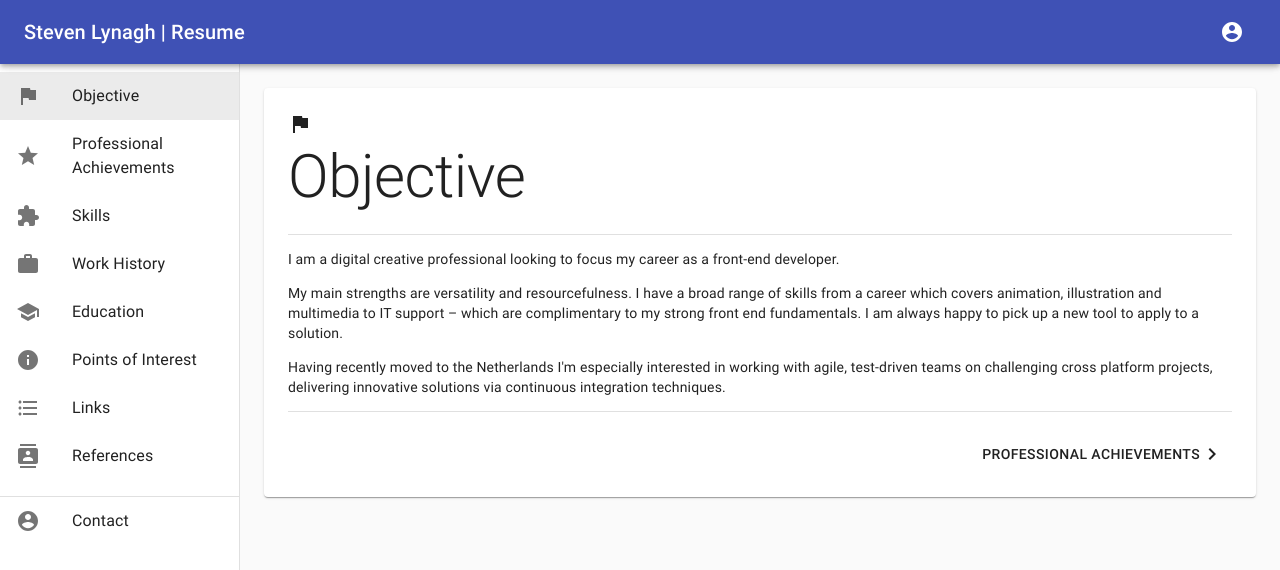
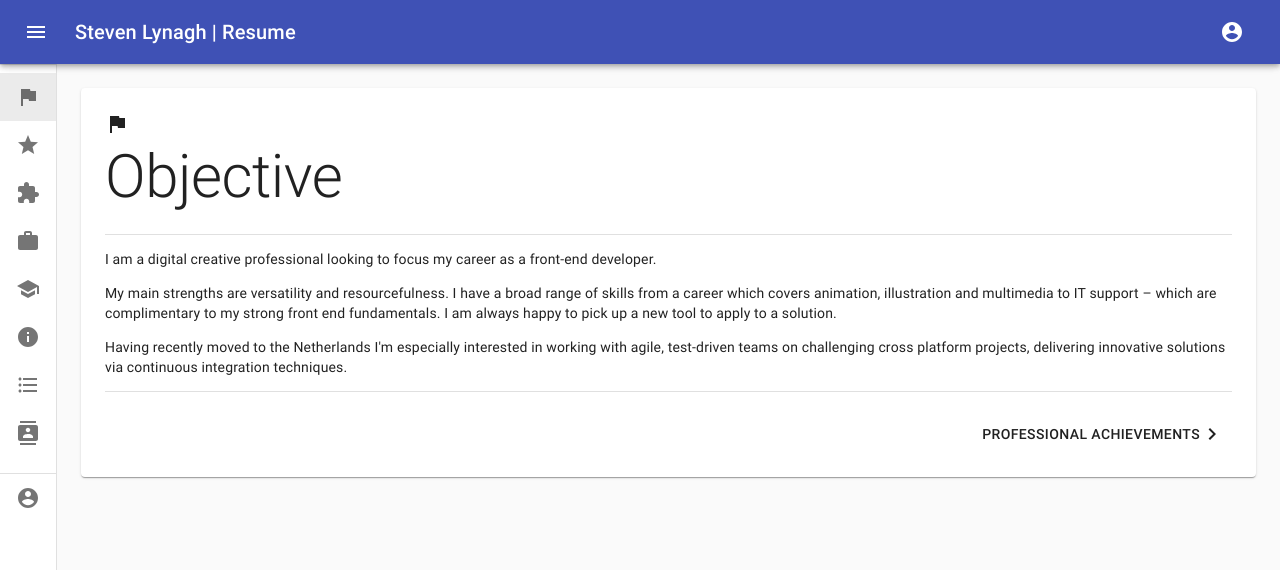
Before and after one commit to slynagh/resume-app, a React (Create React App) app: page / in a window 1280 px wide. Shown: the top 570 px of the page. Built offline with nearby package versions, Linux system fonts and the light colour scheme.

Commit message:
Added mini menu functionality

```diff
--- a/src/App.js
+++ b/src/App.js
@@ -1,25 +1,27 @@
 import React, { useState } from 'react';
+import clsx from 'clsx';
 
 //Material Components
 import Drawer from '@material-ui/core/Drawer';
 import CssBaseline from '@material-ui/core/CssBaseline';
 import { makeStyles } from '@material-ui/core/styles';
-import Hidden from '@material-ui/core/Hidden';
+import IconButton from '@material-ui/core/IconButton';
+//import Hidden from '@material-ui/core/Hidden';
 
 //Custom Components
+import Icon from './components/Icon';
 import AppBar from './components/AppBar';
 //import Footer from './components/Footer';
 import MainContentArea from './components/MainContentArea';
 import Menu from './components/Menu';
 
-//Content
-//import Objective from './content/Objective';
-
 //css
 import './css/App.css';
 import './css/fonts.css';
+import { Divider } from '@material-ui/core';
 
 const drawerWidth = "240px";
+const structure = require("./data/structure");
 
 const useStyles = makeStyles(theme => ({
   root: {
@@ -27,10 +29,42 @@ const useStyles = makeStyles(theme => ({
   },
   appBar: {
     zIndex: theme.zIndex.drawer + 1,
+    transition: theme.transitions.create(['width', 'margin'], {
+      easing: theme.transitions.easing.sharp,
+      duration: theme.transitions.duration.leavingScreen,
+    }),
+  },
+  appBarShift: {
+    marginLeft: drawerWidth,
+    width: `calc(100% - ${drawerWidth})`,
+    transition: theme.transitions.create(['width', 'margin'], {
+      easing: theme.transitions.easing.sharp,
+      duration: theme.transitions.duration.enteringScreen,
+    }),
   },
   drawer: {
     width: drawerWidth,
     flexShrink: 0,
+
+  },
+  drawerOpen: {
+    width: drawerWidth,
+    transition: theme.transitions.create('width', {
+      easing: theme.transitions.easing.sharp,
+      duration: theme.transitions.duration.enteringScreen,
+    }),
+  },
+  drawerClose: {
+    transition: theme.transitions.create('width', {
+      easing: theme.transitions.easing.sharp,
+      duration: theme.transitions.duration.leavingScreen,
+    }),
+    overflowX: 'hidden',
+    width: theme.spacing(7) + 1,
+    whiteSpace: 'nowrap',
+    // [theme.breakpoints.up('sm')]: {
+    //   width: theme.spacing(9) + 1,
+    // },
   },
   drawerPaper: {
     width: drawerWidth,
@@ -39,73 +73,82 @@ const useStyles = makeStyles(theme => ({
     flexGrow: 1,
     padding: theme.spacing(3),
   },
-  toolbar: theme.mixins.toolbar,
+  toolbar: {
+    display: 'flex',
+    alignItems: 'center',
+    justifyContent: 'flex-end',
+    padding: '0 8px',
+    ...theme.mixins.toolbar,
+  }
 }));
-
-const structure = require("./data/structure");
 
 function App(props) {
   const classes = useStyles();
-  const { container } = props;
-  const [mobileOpen, setMobileOpen] = useState(false);
+  //const { container } = props;
+  const [menuOpen, setMenuOpen] = useState(false);
   const [currentPageIndex, setCurrentPageIndex] = useState(0);
 
-  function update(toPageIndex){
+  function update(toPageIndex) {
     setCurrentPageIndex(toPageIndex);
   }
 
   function handleDrawerToggle() {
-    setMobileOpen(!mobileOpen);
+    console.log("App: handleDrawerToggle()")
+    setMenuOpen(!menuOpen);
   }
 
   return (
     <React.Fragment>
       <CssBaseline />
-      <div className={ classes.root }>
+      <div className={classes.root}>
 
-        <AppBar position="fixed" className={ classes.appBar } />
+        <AppBar
+          position="fixed"
+          className={clsx(
+            classes.appBar, {
+              [classes.appBarShift]: menuOpen,
+            }
+          )}
+          menuOpen={ menuOpen }
+          onMenuButtonClick={handleDrawerToggle}
+        />
 
-        <nav className={classes.drawer}>
-          {/* The implementation can be swapped with js to avoid SEO duplication of links. */}
-          <Hidden smUp implementation="css">
+        <Drawer
+          variant="permanent"
+          className={clsx(classes.drawer, {
+            [classes.drawerOpen]: menuOpen,
+            [classes.drawerClose]: !menuOpen,
+          })}
+          classes={{
+            paper: clsx({
+              [classes.drawerOpen]: menuOpen,
+              [classes.drawerClose]: !menuOpen,
+            }),
+          }}
+          open={menuOpen}
+        >
+          <div className={classes.toolbar}>
+            <IconButton onClick={handleDrawerToggle}
+            >
+              <Icon name="ChevronLeft" />
+            </IconButton>
+          </div>
 
-            <Drawer
-              container={ container } variant="temporary" anchor='right'
-              open={mobileOpen} onClose={ handleDrawerToggle }
-              classes={ { paper:classes.drawerPaper } }
-              ModalProps={
-                { keepMounted: true // Better open performance on mobile.
-              } }
-            >
-              <Menu structure={ structure } currentPageIndex={ currentPageIndex } updateApp={ update }/>
-            </Drawer>
-          </Hidden>
+          <Divider />
 
-          <Hidden xsDown implementation="css">
-            <Drawer
-              classes={ {
-                paper: classes.drawerPaper,
-              } }
-              variant="permanent"
-              open
-            >
-              <div className={ classes.toolbar }/>
+          <Menu structure={structure} currentPageIndex={currentPageIndex} updateApp={update} />
+        </Drawer>
 
-              <Menu structure={ structure } currentPageIndex={ currentPageIndex } updateApp={ update }/>
-            </Drawer>
-          </Hidden>
-        </nav>
-
-            <MainContentArea
-              title={ structure[currentPageIndex].title }
-              icon={ structure[currentPageIndex].icon }
-              content={ structure[currentPageIndex].componentName }
-              currentPageIndex={ currentPageIndex }
-              prevItem={ (currentPageIndex > 0) && structure[currentPageIndex-1].title }
-              nextItem={ (currentPageIndex < structure.length - 1) && structure[currentPageIndex+1].title }
-              onPageChange={ update }
-              className={classes.content}
-            />
+        <MainContentArea
+          title={structure[currentPageIndex].title}
+          icon={structure[currentPageIndex].icon}
+          content={structure[currentPageIndex].componentName}
+          currentPageIndex={currentPageIndex}
+          prevItem={(currentPageIndex > 0) && structure[currentPageIndex - 1].title}
+          nextItem={(currentPageIndex < structure.length - 1) && structure[currentPageIndex + 1].title}
+          onPageChange={update}
+          className={classes.content}
+        />
 
       </div>
     </React.Fragment>
--- a/src/components/AppBar.js
+++ b/src/components/AppBar.js
@@ -1,4 +1,5 @@
 import React from 'react';
+import clsx from 'clsx';
 import { makeStyles } from '@material-ui/core/styles';
 import MuiAppBar from '@material-ui/core/AppBar';
 import Toolbar from '@material-ui/core/Toolbar';
@@ -18,11 +19,12 @@ const useStyles = makeStyles(theme => ({
   profileButton: {
 
   },
+  hide : {
+    display:'none',
+  },
   menuButton: {
     marginRight: '15px',
-    [theme.breakpoints.up('sm')]: {
-      display: 'none',
-    },
+
   },
   title: {
     flexGrow: 1,
@@ -32,13 +34,19 @@ const useStyles = makeStyles(theme => ({
 function AppBar(props) {
   const classes = useStyles();
   const [anchorEl, setAnchorEl] = React.useState(null);
-  const open = Boolean(anchorEl);
+  const contactOpen = Boolean(anchorEl);
+  const menuOpen = props.menuOpen || false;
 
-  function handleMenu(event) {
+  function handleMenuButtonClick(){
+    //console.log("AppBar: onMenuButtonClick");
+    props.onMenuButtonClick();
+  }
+
+  function handleContactMenu(event) {
     setAnchorEl(event.currentTarget);
   }
 
-  function handleClose() {
+  function handleContactClose() {
     setAnchorEl(null);
   }
 
@@ -51,7 +59,15 @@ function AppBar(props) {
       classes={props.classes || {}}
     >
       <Toolbar>
-        <IconButton edge="start" className={classes.menuButton} color="inherit" aria-label="Menu">
+        <IconButton
+          edge="start"
+          className={clsx(classes.menuButton, {
+            [classes.hide]: menuOpen,
+          })}
+          color="inherit"
+          aria-label="Menu"
+          onClick={ handleMenuButtonClick }
+        >
           <MenuIcon />
         </IconButton>
         <Typography variant="h6" className={classes.title}>
@@ -60,9 +76,9 @@ function AppBar(props) {
 
         <div>
           <IconButton
-            aria-owns={open ? 'menu-appbar' : undefined}
+            aria-owns={contactOpen ? 'menu-appbar' : undefined}
             aria-haspopup="true"
-            onClick={handleMenu}
+            onClick={handleContactMenu}
             color="inherit"
           >
             <AccountCircle />
@@ -78,13 +94,13 @@ function AppBar(props) {
               vertical: 'top',
               horizontal: 'right',
             }}
-            open={open}
-            onClose={handleClose}
+            open={contactOpen}
+            onClose={handleContactClose}
           >
-            <MenuItem onClick={handleClose}><Link>email</Link></MenuItem>
-            <MenuItem onClick={handleClose}>LinkedIn</MenuItem>
-            <MenuItem onClick={handleClose}>GitHub</MenuItem>
-            <MenuItem onClick={handleClose}>Website</MenuItem>
+            <MenuItem onClick={handleContactClose}><Link>email</Link></MenuItem>
+            <MenuItem onClick={handleContactClose}>LinkedIn</MenuItem>
+            <MenuItem onClick={handleContactClose}>GitHub</MenuItem>
+            <MenuItem onClick={handleContactClose}>Website</MenuItem>
           </Menu>
         </div>
       </Toolbar>
```
